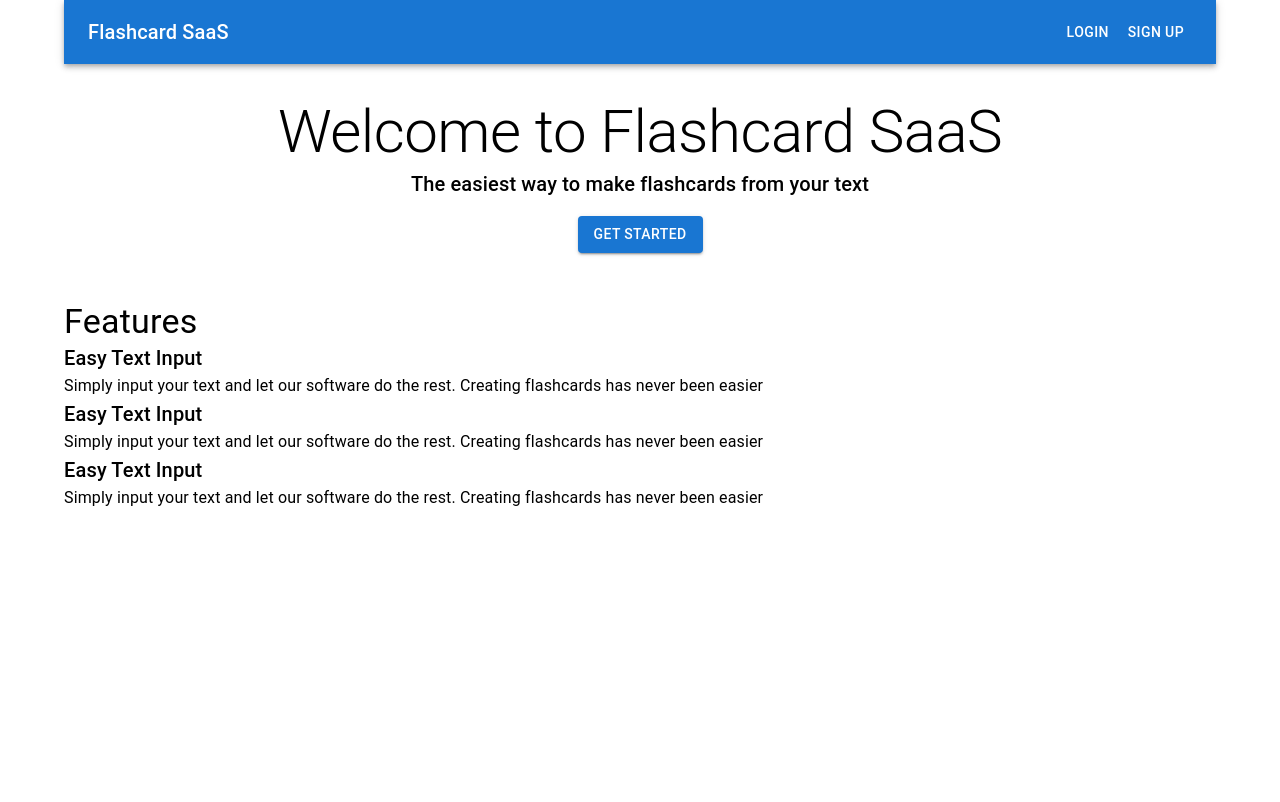
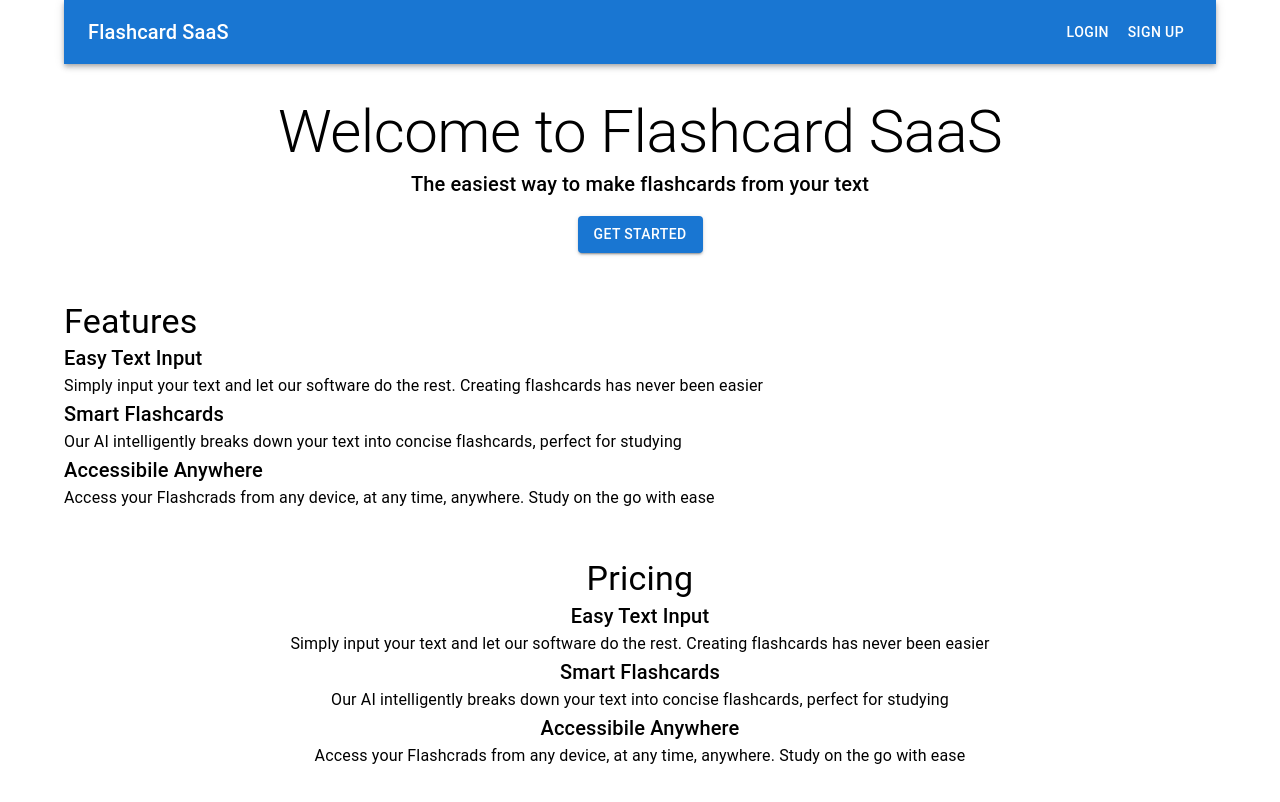
Before and after one commit to Nikk-27/AI-Flashcards-and-Stripe, a Next.js app: page / in a window 1280 px wide. Shown: the top 802 px of the page. Built offline with nearby package versions, Linux system fonts and the light colour scheme; no server answers.

Commit message:
Update page.js

```diff
--- a/app/page.js
+++ b/app/page.js
@@ -56,6 +56,29 @@ export default function Home() {
                 </Grid>
                 <Grid items xs={12} md={4}>
                   <Typography variant="h6">
+                    Smart Flashcards
+                  </Typography>
+                  <Typography>
+                    {''}
+                    Our AI intelligently breaks down your text into concise flashcards, perfect for studying
+                  </Typography>
+                </Grid>
+                <Grid items xs={12} md={4}>
+                  <Typography variant="h6">
+                    Accessibile Anywhere
+                  </Typography>
+                  <Typography>
+                    {''}
+                    Access your Flashcrads from any device, at any time, anywhere. Study on the go with ease
+                  </Typography>
+                </Grid>
+              </Grid>
+            </Box>
+            <Box sx ={{my: 6, textAlign:'center'}}>
+              <Typography variant="h4">Pricing</Typography>
+              <Grid contained spacing={4}>
+                <Grid items xs={12} md={4}>
+                  <Typography variant="h6">
                     Easy Text Input
                   </Typography>
                   <Typography>
@@ -65,11 +88,20 @@ export default function Home() {
                 </Grid>
                 <Grid items xs={12} md={4}>
                   <Typography variant="h6">
-                    Easy Text Input
+                    Smart Flashcards
                   </Typography>
                   <Typography>
                     {''}
-                    Simply input your text and let our software do the rest. Creating flashcards has never been easier
+                    Our AI intelligently breaks down your text into concise flashcards, perfect for studying
+                  </Typography>
+                </Grid>
+                <Grid items xs={12} md={4}>
+                  <Typography variant="h6">
+                    Accessibile Anywhere
+                  </Typography>
+                  <Typography>
+                    {''}
+                    Access your Flashcrads from any device, at any time, anywhere. Study on the go with ease
                   </Typography>
                 </Grid>
               </Grid>
```
